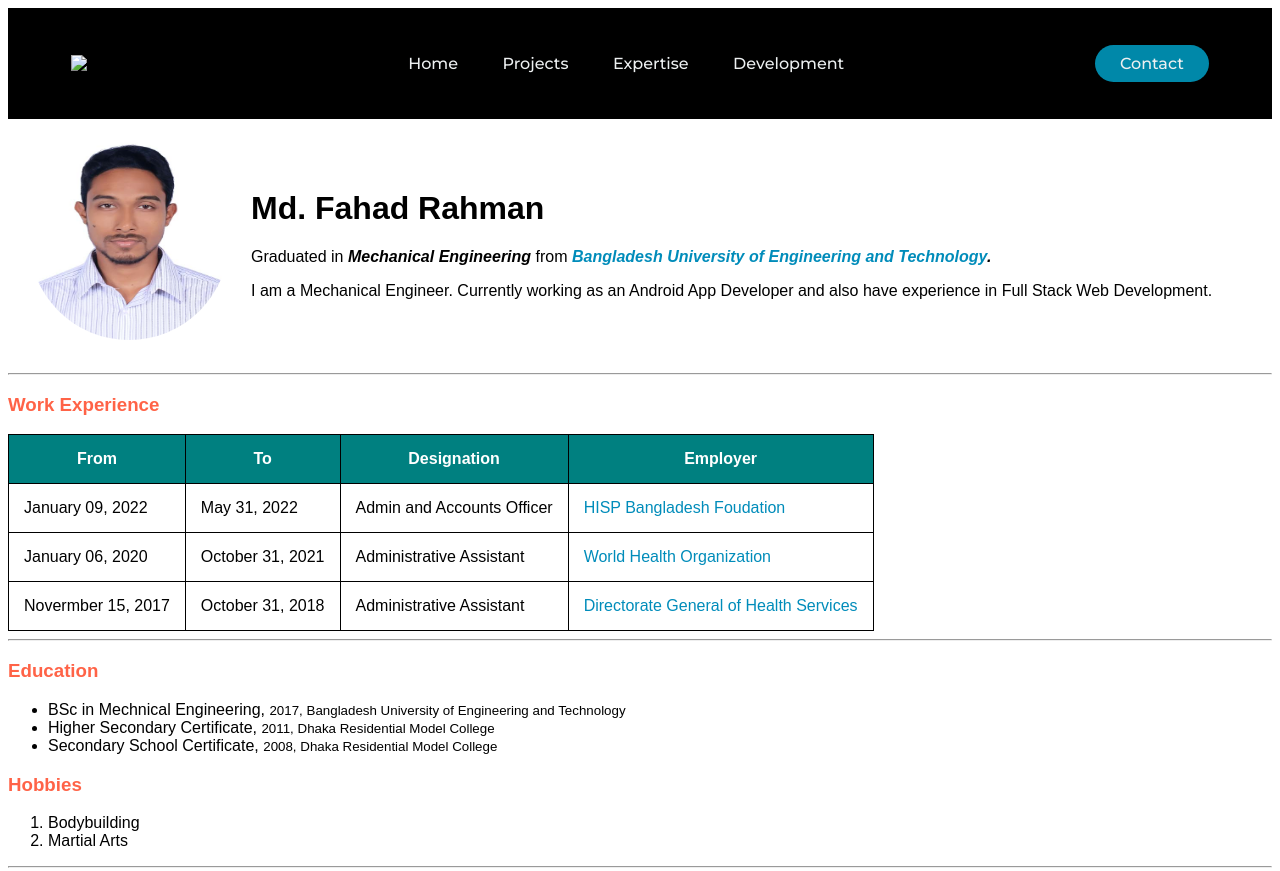
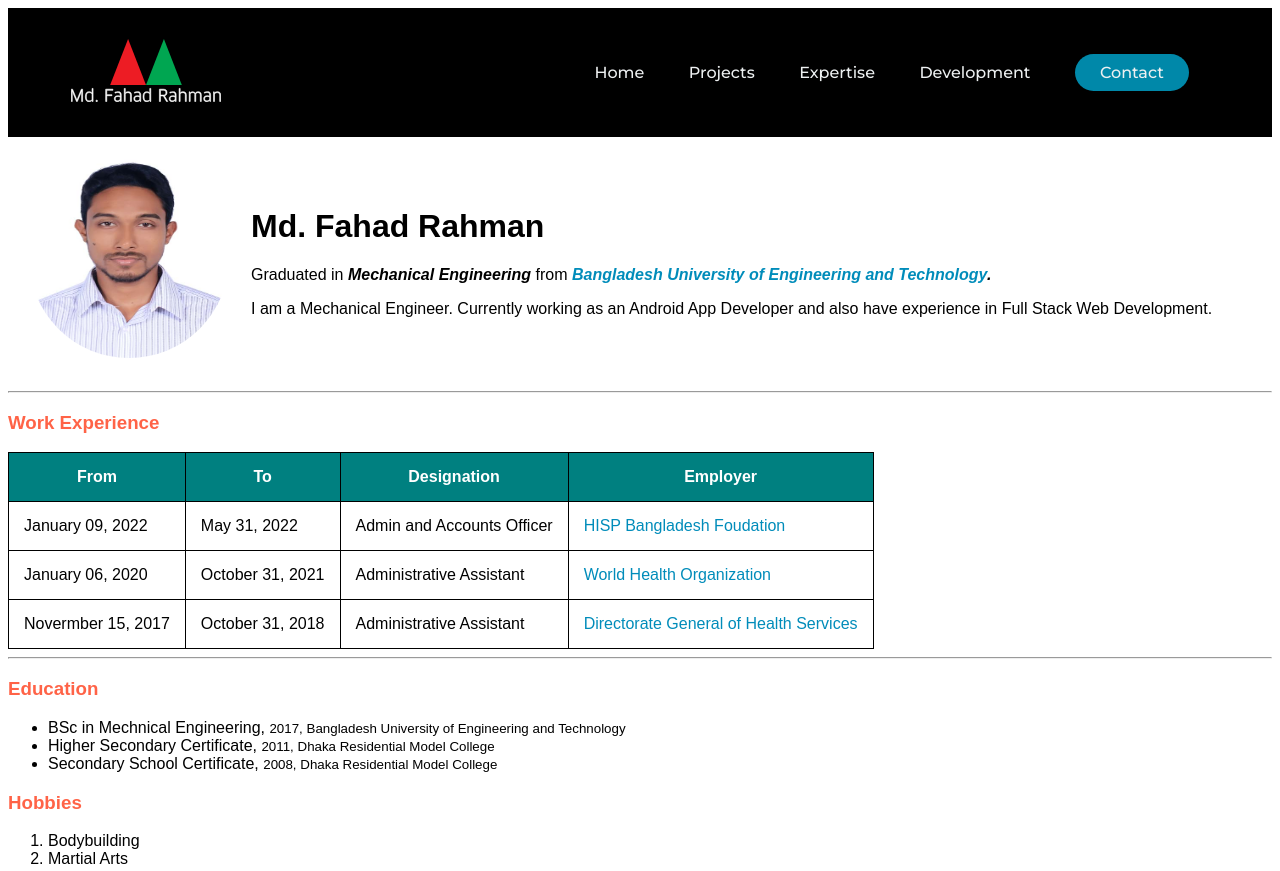
Before and after one commit to fahad9993/cv, a plain HTML site: page index.html in a window 1280 px wide. Shown: the top 871 px of the page. Drawn offline with Linux system fonts and the light colour scheme.

Commit message:
Update index.html

```diff
--- a/index.html
+++ b/index.html
@@ -10,16 +10,21 @@
 
   <body>
     <header>
-      <img src="./images/logo.png" alt="logo" class="logo">
+      <div class="logo">
+        <a href="index.html">
+          <img class="default" src="./images/name-logo-01.svg"/>
+          <img class="hover" src="./images/name-logo-02.svg"/>
+      </a>
+      </div>
       <nav>
           <ul class="nav__links">
               <li><a href="index.html">Home</a></li>
               <li><a href="#Projects">Projects</a></li>
               <li><a href="#Expertise">Expertise</a></li>
               <li><a href="#Development">Development</a></li>
+              <li><a href="contact.html" class="cta"><button>Contact</button></a></li>
           </ul>
       </nav>
-      <a href="contact.html" class="cta"><button>Contact</button></a>
     </header>
     <table cellspacing="20">
       <tr>
```
